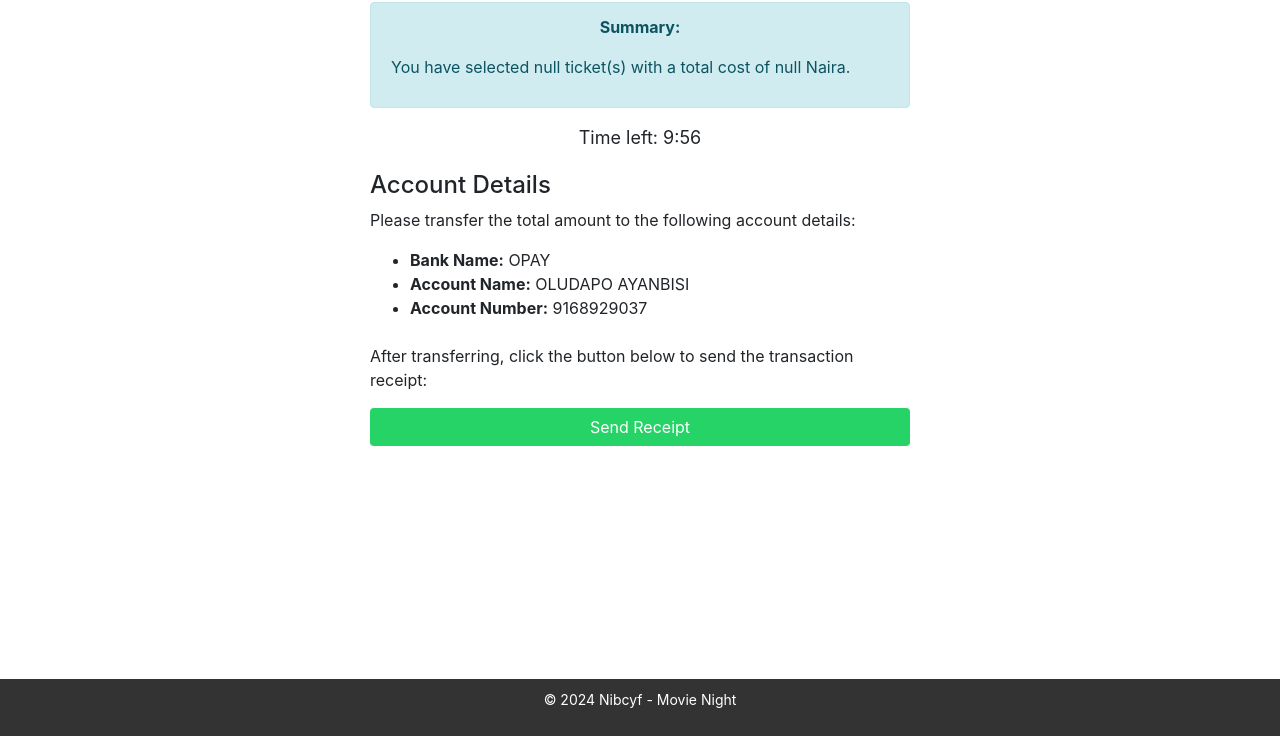
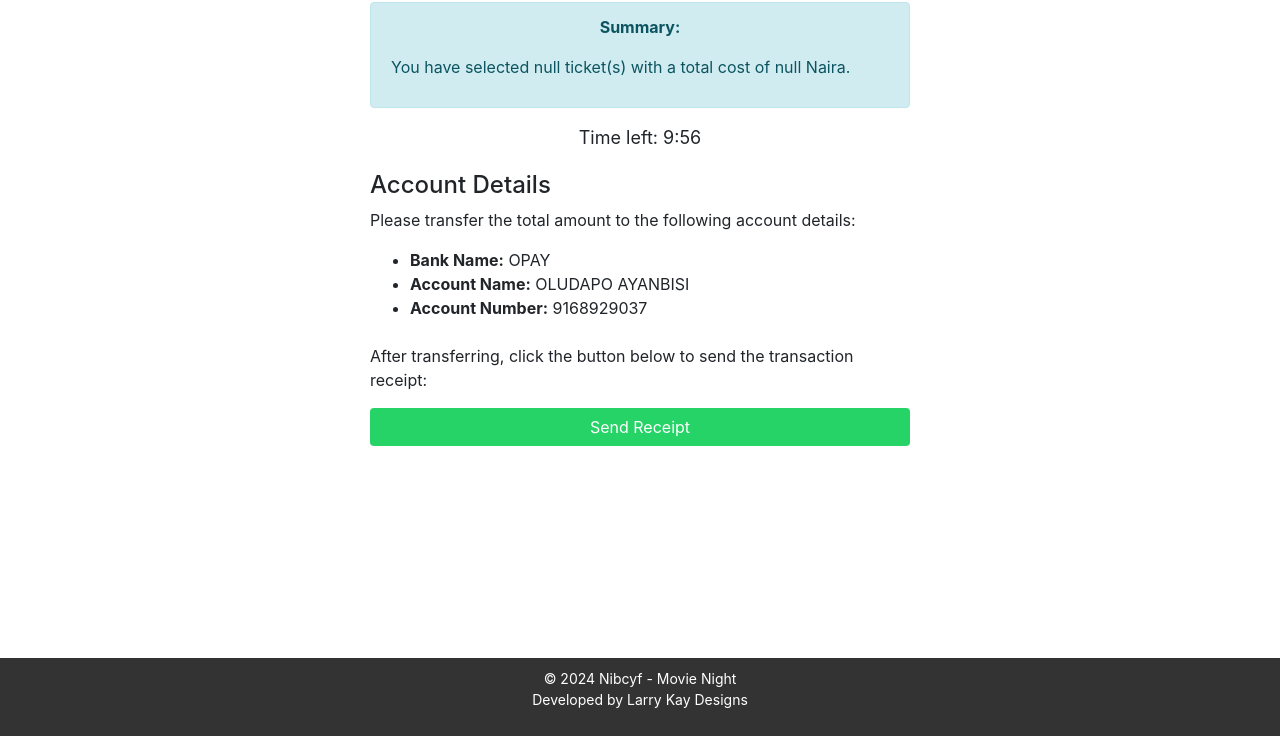
Before and after one commit to Larrykay24/NIBCYF-MOVIE-NIGHT, a plain HTML site: page nibcyf-movie-night/purchase.html in a window 1280 px wide. Shown: the part 64-800 px from the top of the page. Drawn offline with nearby package versions, Linux system fonts and the light colour scheme.

Commit message:
Update purchase.html

```diff
--- a/nibcyf-movie-night/purchase.html
+++ b/nibcyf-movie-night/purchase.html
@@ -70,7 +70,7 @@
         </div>
     </div>
     <footer>
-        <p>&copy; <span id="year"></span> Nibcyf - Movie Night</p>
+        <p>&copy; <span id="year"></span> Nibcyf - Movie Night<br>Developed by Larry Kay Designs </p>
     </footer>
     <!-- Bootstrap JS and dependencies -->
     <script src="https://code.jquery.com/jquery-3.5.1.slim.min.js"></script>
```
